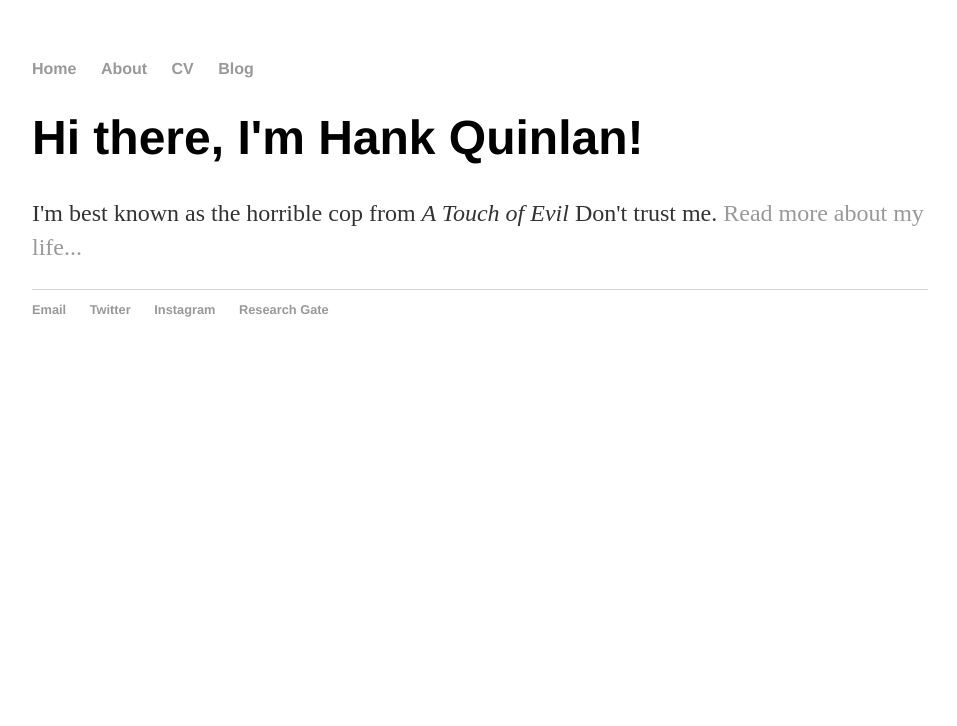
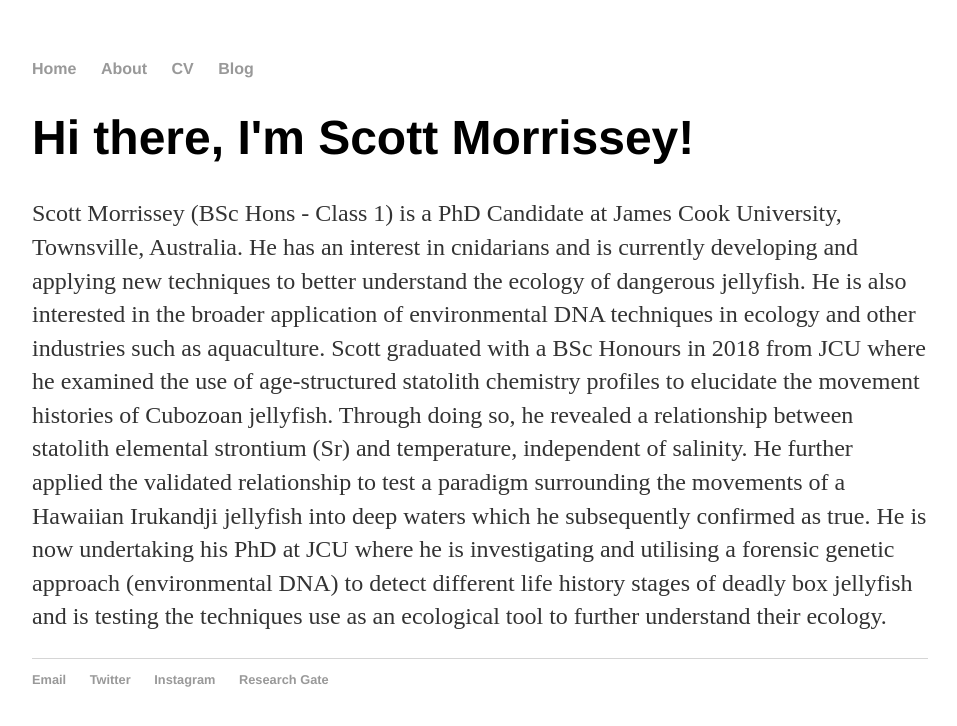
Before and after one commit to ScottJMorrissey/ScottJMorrissey.github.io, a Jekyll site: the page built from About/index.html, in a window 1280 px wide. Shown: the top 726 px of the page, without its empty margins (160-1117 px from the left). Built offline with Jekyll 4.4.1, drawn with Linux system fonts in a browser that asks for light colours.

Commit message:
Update index.html

```diff
--- a/About/index.html
+++ b/About/index.html
@@ -1,8 +1,12 @@
 ---
 layout: default
-title: Hank Quinlan, Horrible Cop
+title: About
 ---
 <div class="blurb">
-	<h1>Hi there, I'm Hank Quinlan!</h1>
-	<p>I'm best known as the horrible cop from <em>A Touch of Evil</em> Don't trust me. <a href="/about">Read more about my life...</a></p>
+	<h1>Hi there, I'm Scott Morrissey!</h1>
+	<p>Scott Morrissey (BSc Hons - Class 1) is a PhD Candidate at James Cook University, Townsville, Australia. He has an interest in cnidarians and is currently developing and applying new techniques to better understand the ecology of dangerous jellyfish. He is also interested in the broader application of environmental DNA techniques in ecology and other industries such as aquaculture.
+
+Scott graduated with a BSc Honours in 2018 from JCU where he examined the use of age-structured statolith chemistry profiles to elucidate the movement histories of Cubozoan jellyfish. Through doing so, he revealed a relationship between statolith elemental strontium (Sr) and temperature, independent of salinity. He further applied the validated relationship to test a paradigm surrounding the movements of a Hawaiian Irukandji jellyfish into deep waters which he subsequently confirmed as true.
+
+He is now undertaking his PhD at JCU where he is investigating and utilising a forensic genetic approach (environmental DNA) to detect different life history stages of deadly box jellyfish and is testing the techniques use as an ecological tool to further understand their ecology.</a></p>
 </div><!-- /.blurb -->
```
